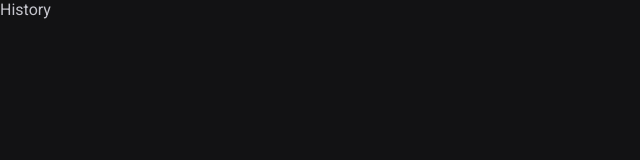
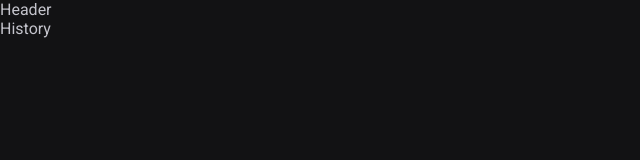
Before and after one commit to CarlosAlexandredevv/Ignite-Timer, a React (Vite) app: page /history in a window 1280 px wide. Shown: the top 160 px of the page, without its empty margins (0-640 px from the left). Built offline with nearby package versions, Linux system fonts and the light colour scheme.

Commit message:
feat: layout add

```diff
--- a/src/Router.tsx
+++ b/src/Router.tsx
@@ -1,12 +1,15 @@
 import { Routes, Route } from 'react-router-dom';
-import Home from './pages/Home';
-import History from './pages/History';
+import { Home } from './pages/Home';
+import {History} from './pages/History';
+import {DefaultLayout} from './layouts/DefaultLayout';
 
 export function Router() {
   return (
     <Routes>
+    <Route path='/' element={<DefaultLayout/>}>
       <Route path="/" element={<Home />} />
       <Route path="/history" element={<History />} />
+    </Route>
     </Routes>
   );
 }
--- /dev/null
+++ b/src/components/Header.tsx
@@ -0,0 +1,3 @@
+export function Header() {
+  return <div>Header</div>;
+}
--- /dev/null
+++ b/src/layouts/DefaultLayout.tsx
@@ -0,0 +1,11 @@
+import { Outlet } from 'react-router-dom';
+import { Header } from '../components/Header';
+
+export function DefaultLayout() {
+  return (
+    <div>
+      <Header />
+      <Outlet />
+    </div>
+  );
+}
--- a/src/pages/History.tsx
+++ b/src/pages/History.tsx
@@ -1,3 +1,3 @@
-export default function History() {
+export function History() {
   return <div>History</div>;
 }
--- a/src/pages/Home.tsx
+++ b/src/pages/Home.tsx
@@ -1,3 +1,3 @@
-export default function Home() {
+export  function Home() {
   return <div>Home</div>;
 }
```
